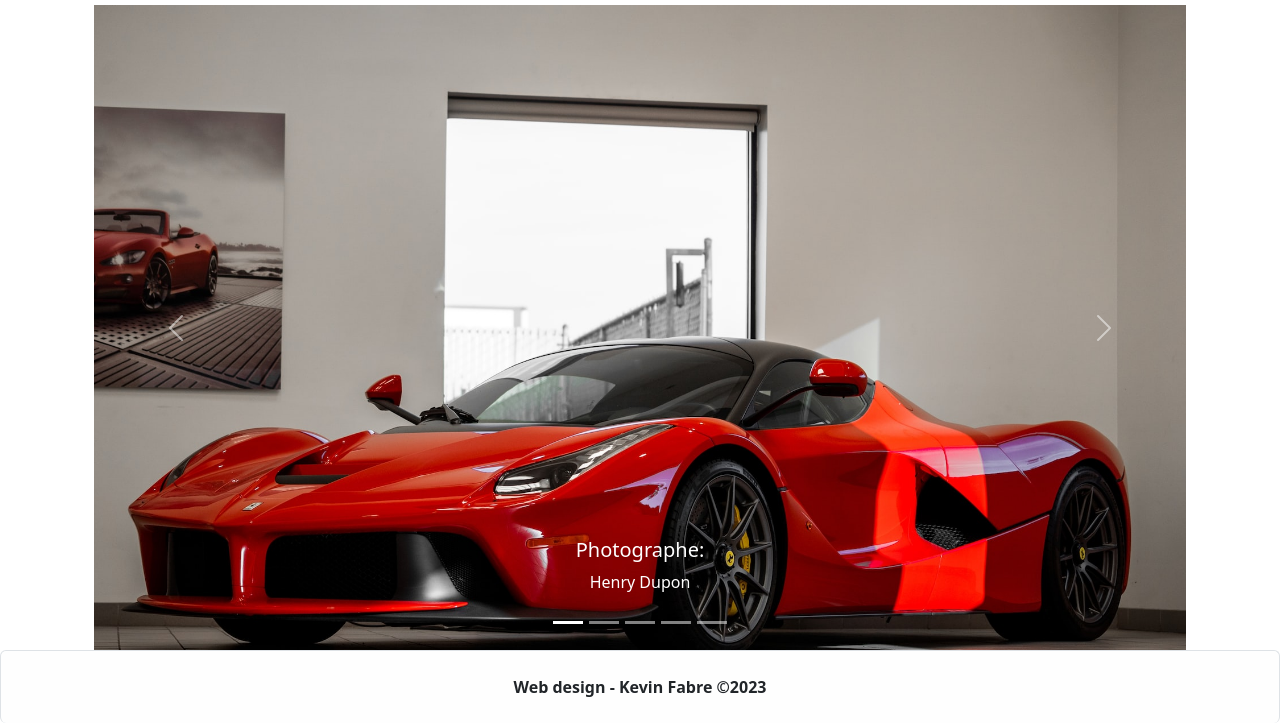
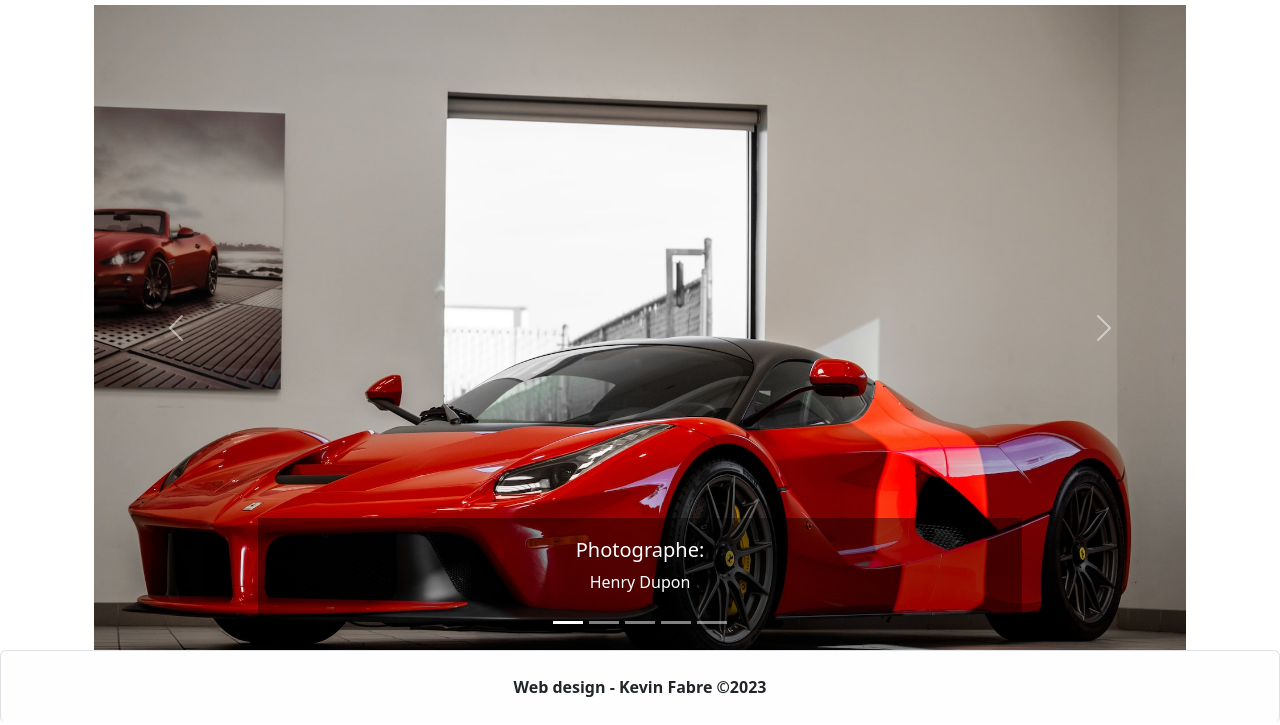
Before and after one commit to Arigaza/Website-CSSboostrapJSandHTML, a plain HTML site: page page4.html in a window 1280 px wide. Shown: the part 75-800 px from the top of the page. Drawn offline with Linux system fonts and the light colour scheme.

```diff
--- a/Assets/css/main.css
+++ b/Assets/css/main.css
@@ -28,7 +28,9 @@
     overflow: hidden;
     max-height: 645px;
 }
-
+.carousel-caption {
+  background-color: rgba(0,0,0,0.4);
+}
 
 
 /* modal */
```
